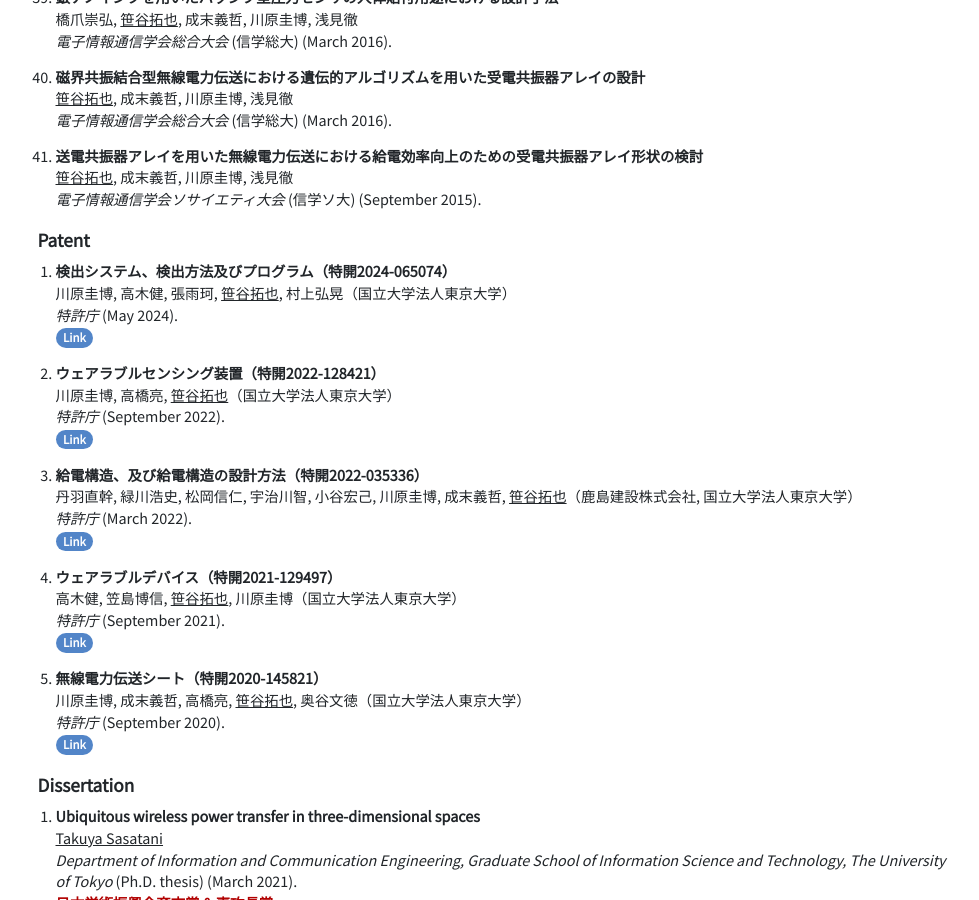
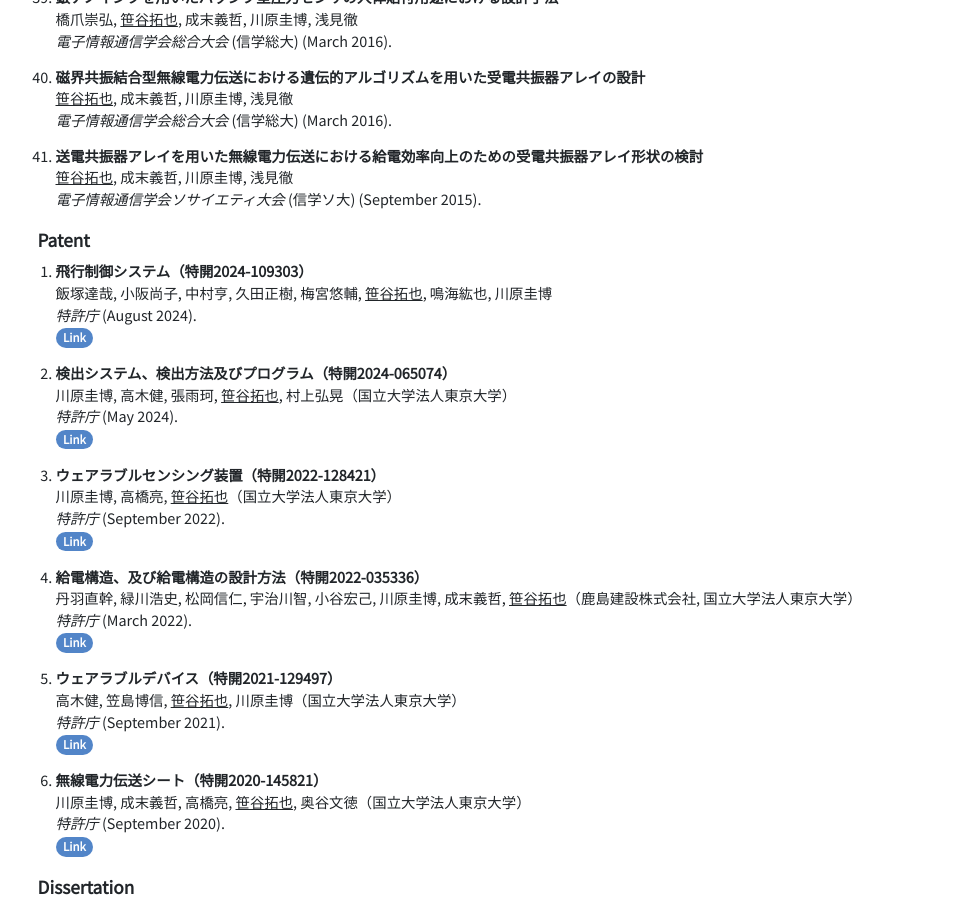
Before and after one commit to t-sasatani/t-sasatani.github.io, a Jekyll site: the page built from _pages/publications.md, in a window 1280 px wide and 900 px high, scrolled down 8698 px. Shown: the whole window, without its empty margins (142-1121 px from the left). Built offline with Jekyll 4.4.1, drawn with Linux system fonts in a browser that asks for light colours.

Commit message:
Update publications data

```diff
--- a/_data/publication.yml
+++ b/_data/publication.yml
@@ -2726,3 +2726,29 @@
   press_release_en:
   press_release_jp:
   note:
+- title: 飛行制御システム（特開2024-109303）
+  publication: 特許庁
+  publication_abbr:
+  type: patent
+  thumbnail:
+  priority:
+  author: 飯塚達哉，小阪尚子，中村亨，久田正樹，梅宮悠輔，笹谷拓也，鳴海紘也，川原圭博
+  _time: '2024-8-14'
+  year: '2024'
+  month: '8'
+  month_str: August
+  volume:
+  Issue:
+  number:
+  article:
+  pages:
+  session:
+  city:
+  to_appear:
+  doi:
+  open_access:
+  link: https://www.j-platpat.inpit.go.jp/c1801/PU/JP-2024-109303/11/ja
+  video:
+  press_release_en:
+  press_release_jp:
+  note:
```
